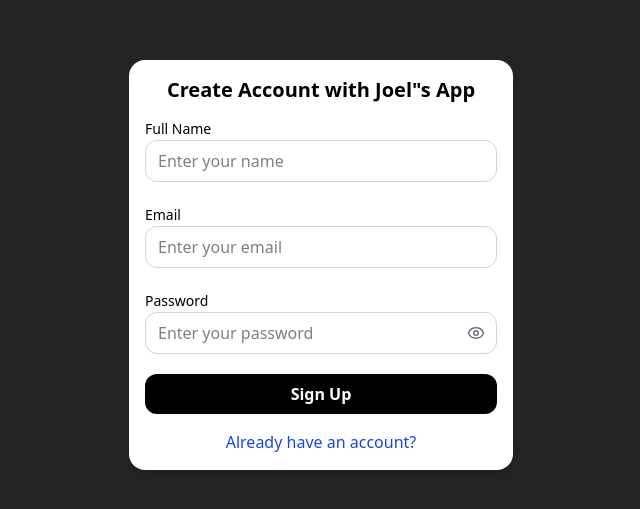
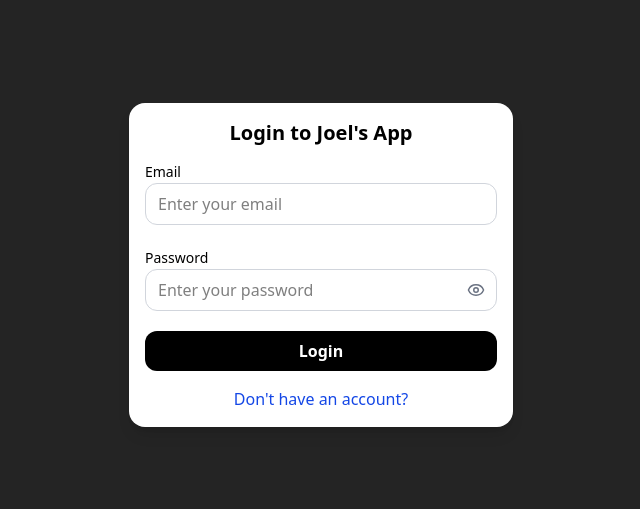
Before and after one commit to joeldartey08/sch-defence-project-social-manager-performance-analysis-tool-frontend, a React (Vite) app: page / in a window 1280 px wide. Shown: the part 135-644 px from the top of the page, without its empty margins (319-959 px from the left). Built offline with nearby package versions, Linux system fonts and the light colour scheme; no server answers.

Commit message:
Update App.tsx

```diff
--- a/src/App.tsx
+++ b/src/App.tsx
@@ -15,9 +15,9 @@
       <ToastContainer />
 
       <Routes>
-        <Route path="/login" element={<Login />} />
+        <Route path="/" element={<Login />} />
         <Route path="/get-code" element={<GetCode />} />
-        <Route path="/" element={<SignupPage />} />
+        <Route path="/login" element={<SignupPage />} />
         <Route path="/terms-condition" element={<Terms />} />
         <Route path="/privacy-policy" element={<Privacy />} />
 
```
